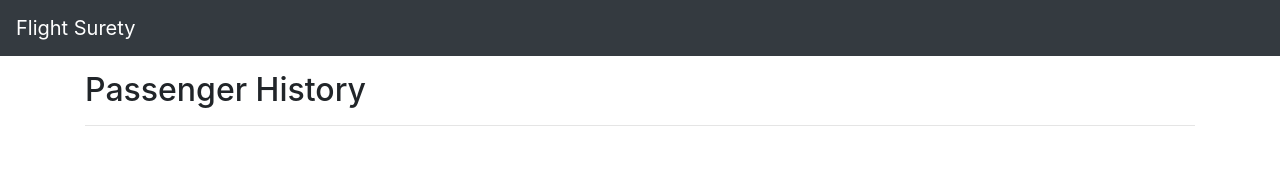
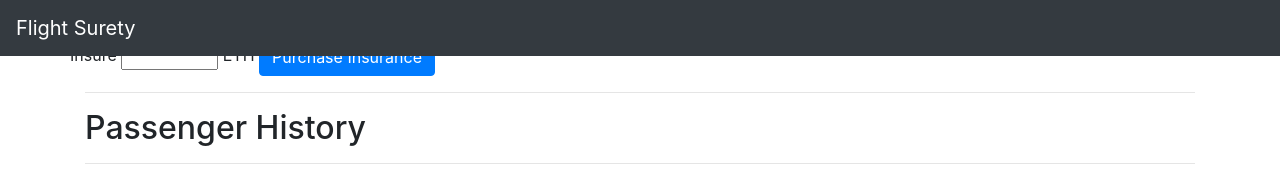
Before and after one commit to marod424/flight-surety-dapp, a website: page src/dapp/index.html in a window 1280 px wide. Drawn offline with nearby package versions, Linux system fonts and the light colour scheme.

Commit message:
insurance amount input

```diff
--- a/src/dapp/flightsurety.css
+++ b/src/dapp/flightsurety.css
@@ -38,10 +38,11 @@ label.form {
     margin-right: 20px;
 }
 
-input {
-    margin-right: 30px;
+button {
+    margin-left: 30px;
 }
 
-button {
-    margin-left: 15px;
+.units {
+    align-self: center;
+    padding-left: 3px;
 }
--- a/src/dapp/index.html
+++ b/src/dapp/index.html
@@ -26,11 +26,18 @@
     <main class="container">
         <div id="display-wrapper" class="top-20"></div>
         <div id="airline-wrapper" class="top-20"></div>
-        <div id="flight-form" class="row top-20">
+        <div id="flight-select" class="row top-20">
             <label class="form">Flight</label>
             <select name="flights" id="flight-number"></select>
-            <button class="btn btn-primary" id="purchase-insurance">Purchase Insurance</button>
             <button class="btn btn-primary" id="fetch-status">Fetch Status</button>
+        </div>
+        <div id="flight-insure" class="row top-20">
+            <form id="purchase-insurance">
+                <label for="flight-insurance" class="form">Insure</label>
+                <input type="number" id="flight-insurance" min="0" max="1" step="0.1">
+                <span class="units">ETH</span>
+                <button class="btn btn-primary" type="submit">Purchase Insurance</button>
+            </form>
         </div>
         <hr>
         <div id="history-wrapper" class="top-20">
```
Also changed, not shown: src/dapp/index.js (+8 -4 lines).
